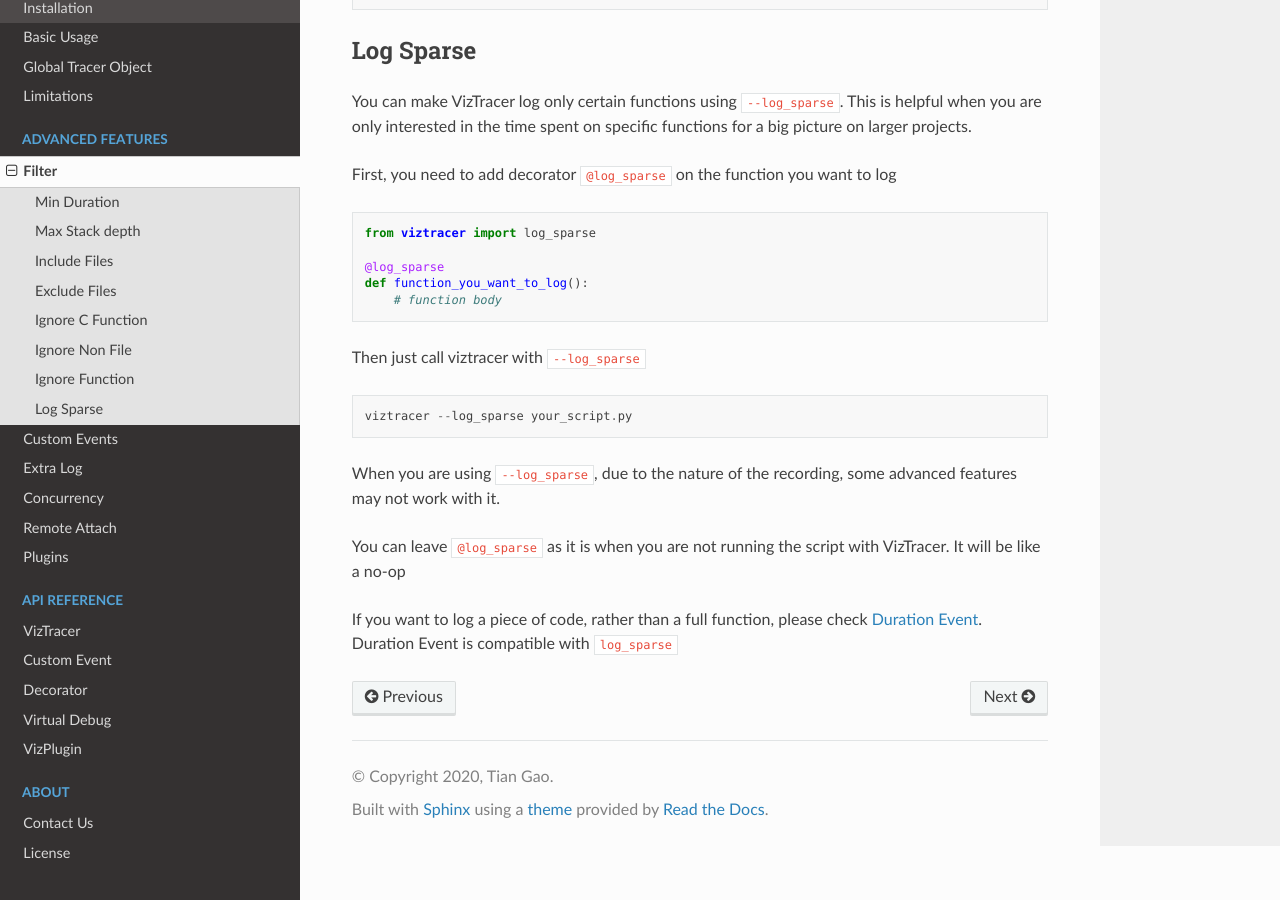
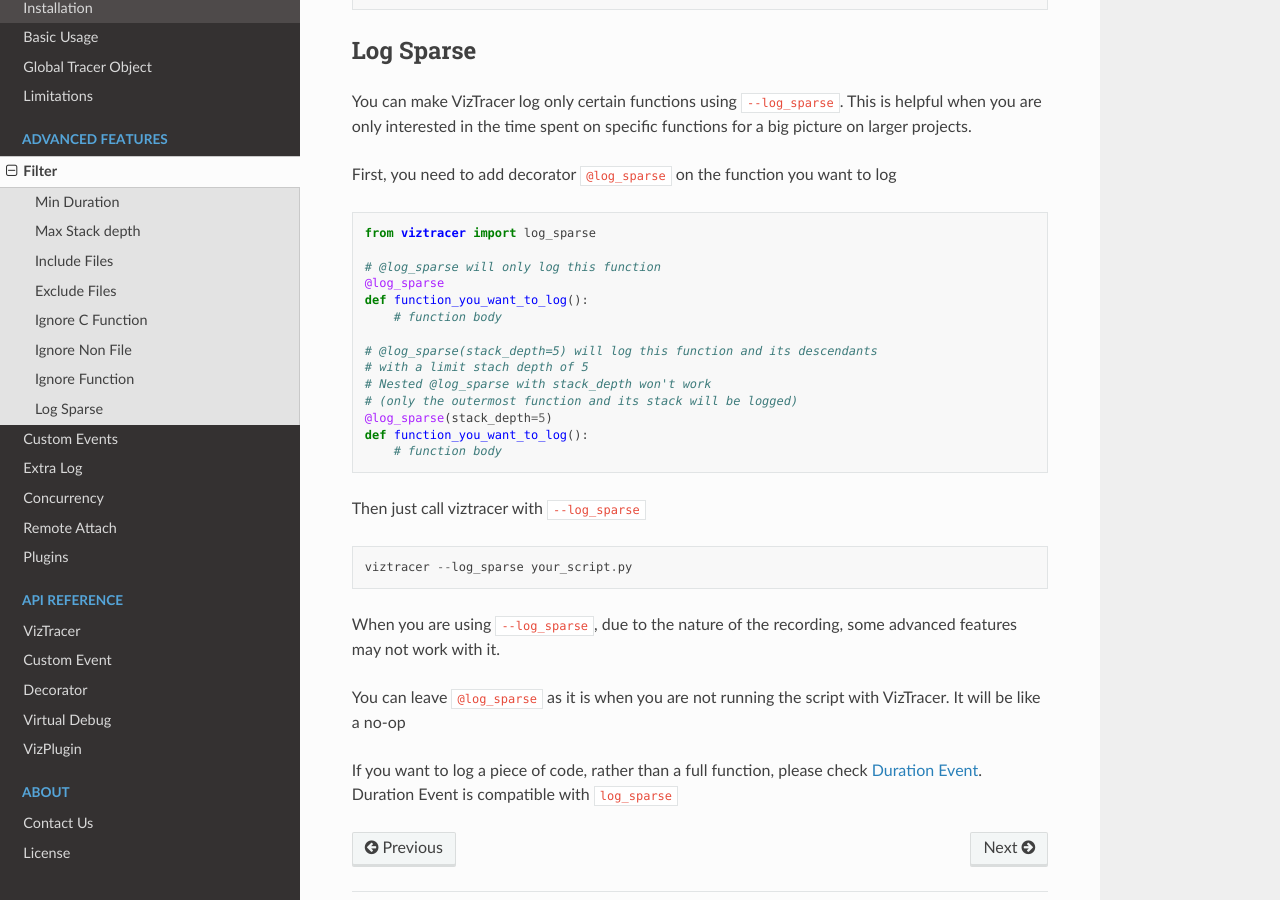
Before and after one commit to gaogaotiantian/viztracer, a Sphinx documentation site: the page built from docs/source/filter.rst, in a window 1280 px wide and 900 px high, scrolled down 2527 px. Built offline with Sphinx 7.4.7 and the Read the Docs theme 2.0.0, drawn with Linux system fonts in a browser that asks for light colours.

Commit message:
Update docs for log_sparse

```diff
--- a/docs/source/filter.rst
+++ b/docs/source/filter.rst
@@ -136,7 +136,16 @@
 
     from viztracer import log_sparse
 
+    # @log_sparse will only log this function
     @log_sparse
+    def function_you_want_to_log():
+        # function body
+
+    # @log_sparse(stack_depth=5) will log this function and its descendants
+    # with a limit stach depth of 5
+    # Nested @log_sparse with stack_depth won't work
+    # (only the outermost function and its stack will be logged)
+    @log_sparse(stack_depth=5)
     def function_you_want_to_log():
         # function body
 
```
